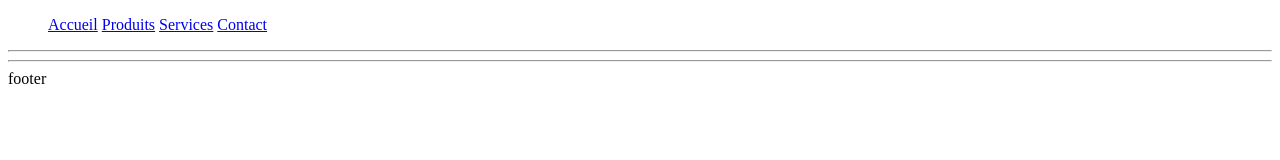
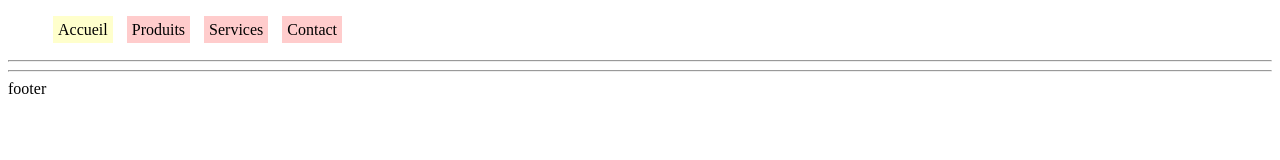
Before and after one commit to jlg-formation/cgi-fan, a website: page app/index.html in a window 1280 px wide. Drawn offline with nearby package versions, Linux system fonts and the light colour scheme; some packages are replaced by stand-ins of ours; no server answers.

Commit message:
add style

```diff
--- a/app/index.html
+++ b/app/index.html
@@ -4,6 +4,7 @@
 <head>
 	<base href="/app/" />
 	<title>Exo</title>
+	<link rel="stylesheet" href="style.css">
 </head>
 
 <body>
--- /dev/null
+++ b/app/style.css
@@ -0,0 +1,24 @@
+menu {
+	display: block;
+}
+
+menu>item {
+	display: inline-block;
+	margin: 5px;
+}
+
+menu>item>a {
+	padding: 5px;
+	background-color: hsla(0, 100%, 90%, 1);
+	color: black;
+	text-decoration: none;
+}
+
+menu>item>a:hover {
+	background-color: hsla(0, 100%, 80%, 1);
+}
+
+menu>item>a:active,
+menu>item>a.active {
+	background-color: hsla(60, 100%, 90%, 1);
+}
--- a/app/tmpl/cgi-header.html
+++ b/app/tmpl/cgi-header.html
@@ -1,7 +1,7 @@
 <menu>
-    <item><a ui-sref="home">Accueil</a></item>
-    <item><a ui-sref="produits">Produits</a></item>
-    <item><a ui-sref="services">Services</a></item>
-    <item><a ui-sref="contact">Contact</a></item>
+    <item><a ui-sref="home" ui-sref-active="active">Accueil</a></item>
+    <item><a ui-sref="produits" ui-sref-active="active">Produits</a></item>
+    <item><a ui-sref="services" ui-sref-active="active">Services</a></item>
+    <item><a ui-sref="contact" ui-sref-active="active">Contact</a></item>
 </menu>
 <hr/>
```
